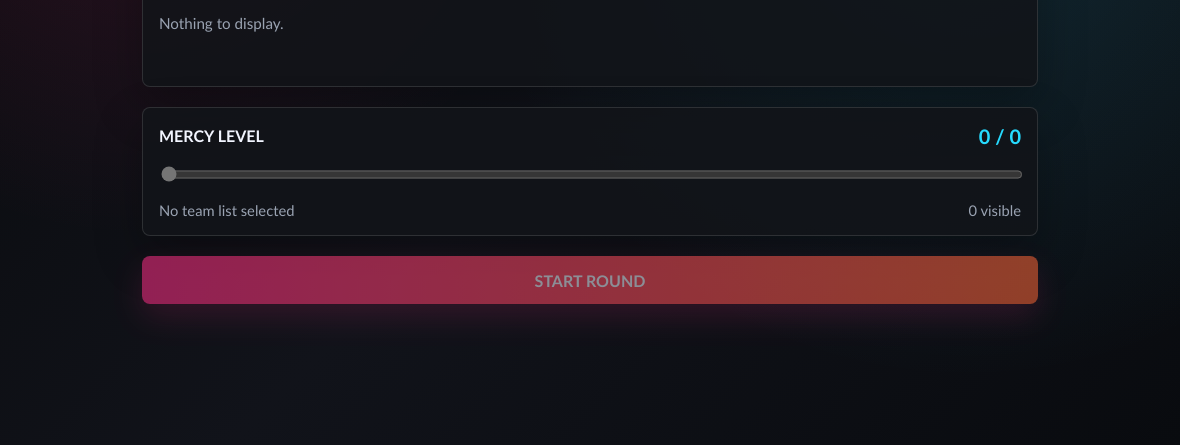
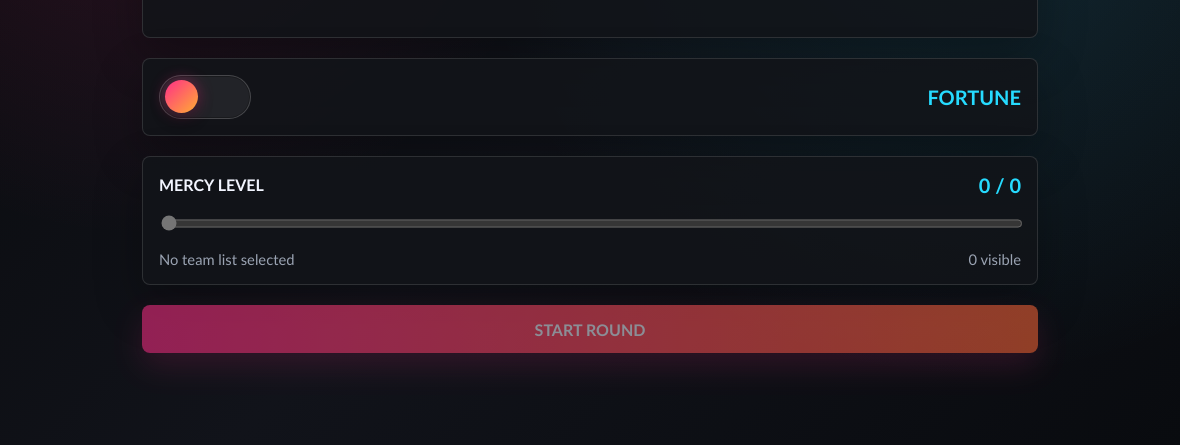
Before and after one commit to ndravr/Project-Roulette, an Electron app: page index.html in a window 1180 px wide. Shown: the part 355-800 px from the top of the page. Drawn offline with Linux system fonts and the light colour scheme; no server answers.

Commit message:
Added programming jokes from side branch

```diff
--- a/index.html
+++ b/index.html
@@ -10,7 +10,7 @@
     <main class="app-shell">
       <section id="setup" class="setup-panel" aria-labelledby="setup-title">
         <div class="setup-copy">
-          <p class="eyebrow">v0.3</p>
+          <p class="eyebrow">v0.4</p>
           <h1
             id="setup-title"
             style="
@@ -35,6 +35,19 @@
           <div id="listTiles" class="list-tiles" role="list"></div>
           <p id="fileStatus" class="file-status" role="status"></p>
         </section>
+
+        <div class="flavor-card">
+          <button
+            id="flavorToggle"
+            class="flavor-toggle"
+            type="button"
+            aria-pressed="false"
+            aria-label="Switch message source"
+          >
+            <span class="flavor-toggle-knob" aria-hidden="true"></span>
+          </button>
+          <strong id="flavorLabel" class="flavor-label">Fortune</strong>
+        </div>
 
         <div class="mercy-card">
           <div class="mercy-header">
--- a/script.js
+++ b/script.js
@@ -4,6 +4,8 @@ const mercySlider = document.querySelector("#mercySlider");
 const mercyValue = document.querySelector("#mercyValue");
 const loadedCount = document.querySelector("#loadedCount");
 const sparedCount = document.querySelector("#sparedCount");
+const flavorToggle = document.querySelector("#flavorToggle");
+const flavorLabel = document.querySelector("#flavorLabel");
 const startButton = document.querySelector("#startButton");
 const fileStatus = document.querySelector("#fileStatus");
 const listTiles = document.querySelector("#listTiles");
@@ -24,6 +26,20 @@ const PROJECTILE_DELAY_MS = 420;
 const PROJECTILE_TRAVEL_MS = 832;
 const NAME_HIDE_AFTER_IMPACT_MS = 90;
 const EXPLOSION_MS = 820;
+const MESSAGE_FLAVORS = {
+  fortune: {
+    label: "Fortune",
+    loading: "Loading fortune...",
+    empty: "No unused fortunes left in this round.",
+    error: "The fortune list could not be loaded."
+  },
+  jokes: {
+    label: "Jokes",
+    loading: "Loading joke...",
+    error: "The joke API could not be reached."
+  }
+};
+const JOKE_API_URL = "https://v2.jokeapi.dev/joke/Programming?safe-mode";
 
 let allNames = [];
 let shuffledNames = [];
@@ -40,6 +56,7 @@ let usedFortuneMessages = new Set();
 let remainingFortuneMessages = [];
 let fortuneSequence = 0;
 let roundComplete = false;
+let activeMessageFlavor = "fortune";
 
 const firingGunPreload = new Image();
 firingGunPreload.src = FIRING_GUN_SRC;
@@ -143,25 +160,83 @@ function pickUnusedFortune(fortunes) {
   return message;
 }
 
+function setMessageFlavor(nextFlavor) {
+  activeMessageFlavor = nextFlavor;
+  const isJokes = activeMessageFlavor === "jokes";
+
+  flavorToggle.classList.toggle("is-jokes", isJokes);
+  flavorToggle.setAttribute("aria-pressed", String(isJokes));
+  flavorLabel.textContent = MESSAGE_FLAVORS[activeMessageFlavor].label;
+  fortuneSequence += 1;
+
+  if (!setup.classList.contains("is-hidden")) {
+    return;
+  }
+
+  if (!roundComplete && activeNames.length && currentIndex < activeNames.length) {
+    loadFortune();
+  }
+}
+
+function parseJoke(data) {
+  if (data && data.type === "single" && typeof data.joke === "string") {
+    return data.joke.trim();
+  }
+
+  if (
+    data
+    && data.type === "twopart"
+    && typeof data.setup === "string"
+    && typeof data.delivery === "string"
+  ) {
+    return `${data.setup.trim()} ${data.delivery.trim()}`.trim();
+  }
+
+  return "";
+}
+
+async function loadJoke(currentFortuneSequence) {
+  const response = await fetch(JOKE_API_URL);
+
+  if (!response.ok) {
+    throw new Error(`Joke API returned ${response.status}`);
+  }
+
+  const joke = parseJoke(await response.json());
+
+  if (currentFortuneSequence !== fortuneSequence) {
+    return;
+  }
+
+  fortune.textContent = joke || "The joke API returned an empty joke.";
+}
+
 async function loadFortune() {
   fortuneSequence += 1;
   const currentFortuneSequence = fortuneSequence;
-  fortune.textContent = "Loading fortune...";
+  const messageFlavor = activeMessageFlavor;
+
+  fortune.textContent = MESSAGE_FLAVORS[messageFlavor].loading;
 
   try {
+    if (messageFlavor === "jokes") {
+      await loadJoke(currentFortuneSequence);
+      return;
+    }
+
     const fortunes = await ensureFortunesLoaded();
 
     if (currentFortuneSequence !== fortuneSequence) {
       return;
     }
 
-    fortune.textContent = pickUnusedFortune(fortunes) || "No unused fortunes left in this round.";
+    fortune.textContent = pickUnusedFortune(fortunes) || MESSAGE_FLAVORS.fortune.empty;
   } catch {
     if (currentFortuneSequence !== fortuneSequence) {
       return;
     }
 
-    fortune.textContent = "The fortune list could not be loaded.";
+    fortune.textContent = MESSAGE_FLAVORS[messageFlavor].error;
   }
 }
 
@@ -526,6 +601,9 @@ function fireNext() {
 }
 
 mercySlider.addEventListener("input", updateMercyDisplay);
+flavorToggle.addEventListener("click", () => {
+  setMessageFlavor(activeMessageFlavor === "fortune" ? "jokes" : "fortune");
+});
 startButton.addEventListener("click", startRound);
 resetButton.addEventListener("click", resetRound);
 fireButton.addEventListener("click", fireNext);
@@ -553,5 +631,6 @@ document.addEventListener("keydown", (event) => {
 });
 
 clearSelectionState();
+setMessageFlavor("fortune");
 renderTiles();
 loadTeamLists();
--- a/styles.css
+++ b/styles.css
@@ -189,6 +189,7 @@ button:disabled {
   line-height: 1.5;
 }
 
+.flavor-card,
 .mercy-card {
   display: grid;
   gap: 0.85rem;
@@ -197,6 +198,51 @@ button:disabled {
   border-radius: 8px;
   background: rgba(18, 20, 25, 0.86);
   box-shadow: 0 1.2rem 3rem rgba(0, 0, 0, 0.28);
+}
+
+.flavor-card {
+  grid-template-columns: auto minmax(0, 1fr);
+  align-items: center;
+}
+
+.flavor-toggle {
+  position: relative;
+  width: 5.75rem;
+  height: 2.75rem;
+  padding: 0.3rem;
+  border: 1px solid rgba(255, 255, 255, 0.16);
+  border-radius: 999px;
+  background: rgba(255, 255, 255, 0.07);
+  box-shadow: inset 0 0 0 1px rgba(0, 0, 0, 0.26);
+}
+
+.flavor-toggle:focus-visible {
+  outline: 0.18rem solid var(--cyan);
+  outline-offset: 0.18rem;
+}
+
+.flavor-toggle-knob {
+  display: block;
+  width: 2.05rem;
+  height: 2.05rem;
+  border-radius: 999px;
+  background: linear-gradient(135deg, var(--hot), var(--orange));
+  box-shadow: 0 0.45rem 0.9rem rgba(0, 0, 0, 0.3), 0 0 0.9rem rgba(255, 46, 136, 0.42);
+  transition: transform 180ms ease-out, background 180ms ease-out, box-shadow 180ms ease-out;
+}
+
+.flavor-toggle.is-jokes .flavor-toggle-knob {
+  transform: translateX(2.95rem);
+  background: linear-gradient(135deg, var(--cyan), var(--acid));
+  box-shadow: 0 0.45rem 0.9rem rgba(0, 0, 0, 0.3), 0 0 0.9rem rgba(38, 219, 255, 0.42);
+}
+
+.flavor-label {
+  min-width: 0;
+  color: var(--cyan);
+  font-size: 1.25rem;
+  text-align: right;
+  text-transform: uppercase;
 }
 
 .mercy-header,
```
